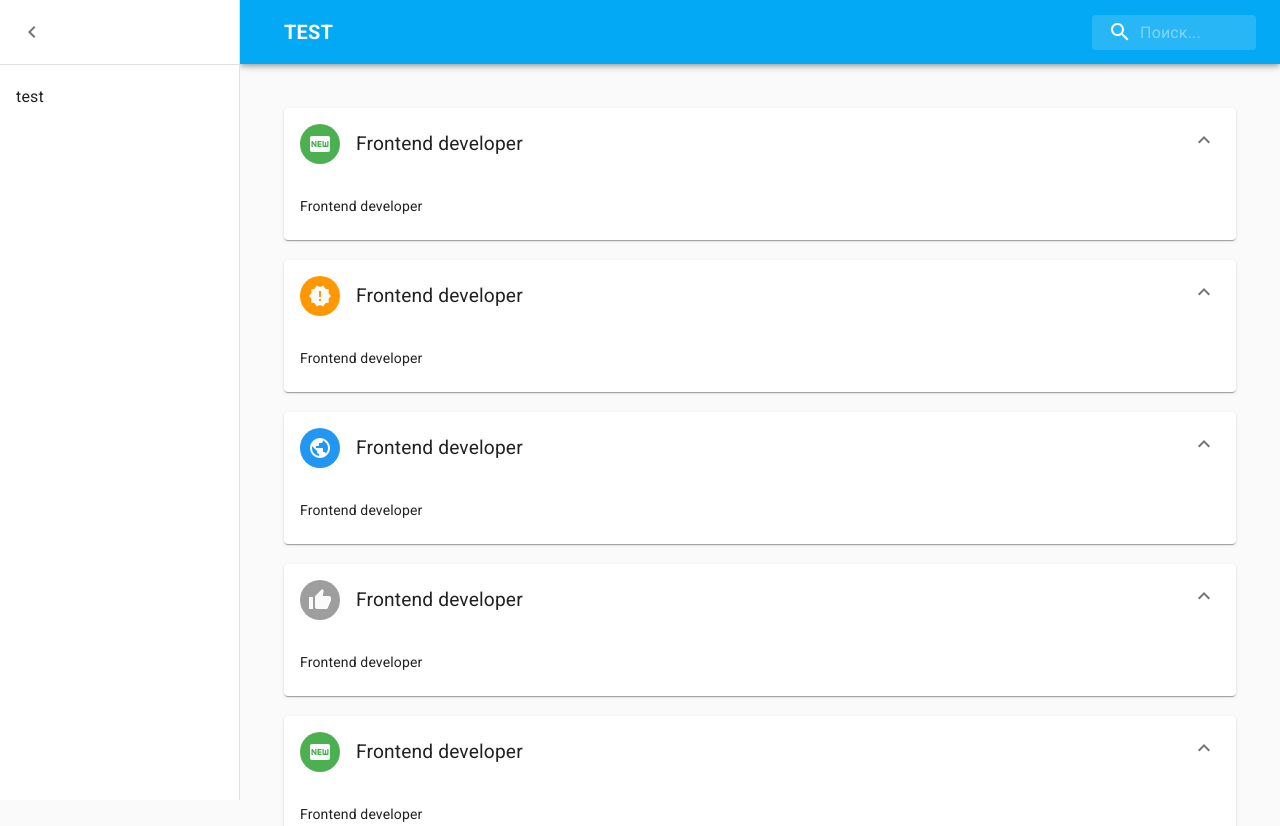
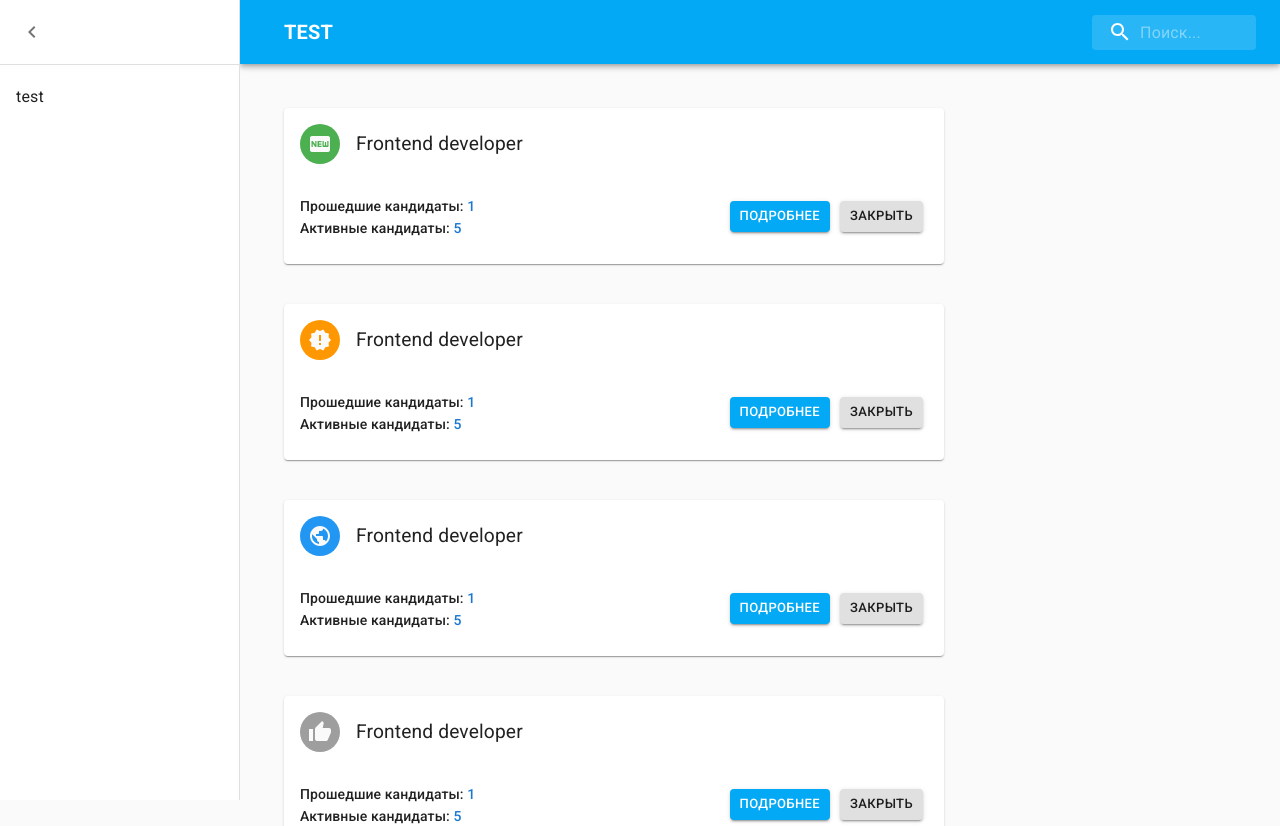
Before and after one commit to AndreyEliz/lofd-hack-gas, a React (Create React App) app in the folder client/: page /#/jobs in a window 1280 px wide. Shown: the top 826 px of the page. Built offline with nearby package versions, Linux system fonts and the light colour scheme.

Commit message:
update jobs list view

```diff
--- a/client/src/pages/JobsPage.tsx/JobListItem/JobListItem.tsx
+++ b/client/src/pages/JobsPage.tsx/JobListItem/JobListItem.tsx
@@ -8,6 +8,8 @@ import NewReleasesIcon from '@material-ui/icons/NewReleases';
 import FiberNewIcon from '@material-ui/icons/FiberNew';
 import PublicIcon from '@material-ui/icons/Public';
 import ThumbUpIcon from '@material-ui/icons/ThumbUp';
+import Typography from '@material-ui/core/Typography';
+import Button from '@material-ui/core/Button';
 
 interface IJobListItemProps {
     data: IJob
@@ -18,7 +20,10 @@ const JobListItem: React.FC<IJobListItemProps> = ({data}) => {
 
     return (
         <div className={classes.jobWrapper}>
-            <CardCustom title={data.title} avatar={
+            <CardCustom
+                collapsable={false}
+                title={data.title}
+                avatar={
                 <Avatar aria-label="recipe" className={classes.avatar}>
                     {data.status === 'new' && <FiberNewIcon/>}
                     {data.status === 'open' && <NewReleasesIcon/>}
@@ -26,7 +31,36 @@ const JobListItem: React.FC<IJobListItemProps> = ({data}) => {
                     {data.status === 'closed' && <ThumbUpIcon/>}
                 </Avatar>
             }>
-                <CardContent>{data.title}</CardContent>
+                <CardContent>
+                    <div className={classes.cardContent}>
+                        <div className={classes.jobSummary}>
+                            <Typography variant="subtitle2">
+                                Прошедшие кандидаты: <span className={classes.candidatesCount}>{data.passedCandidates}</span>
+                            </Typography>
+                            <Typography variant="subtitle2">
+                                Активные кандидаты: <span className={classes.candidatesCount}>{data.activeCandidates}</span>
+                            </Typography>
+                        </div>
+                        <div className={classes.jobActions}>
+                        <Button
+                            className={classes.actionButtons}
+                            variant="contained"
+                            size="small"
+                            color="primary"
+                        >
+                            Подробнее
+                        </Button>
+                        <Button
+                            className={classes.actionButtons}
+                            variant="contained"
+                            size="small"
+                            color="default"
+                        >
+                            Закрыть
+                        </Button>
+                        </div>
+                    </div>
+                </CardContent>
             </CardCustom>
         </div>
     );
--- a/client/src/pages/JobsPage.tsx/JobListItem/styles.ts
+++ b/client/src/pages/JobsPage.tsx/JobListItem/styles.ts
@@ -2,7 +2,12 @@ import { makeStyles, Theme } from '@material-ui/core/styles';
 import { IJob } from '../../../store/models/jobModel';
 
 export const useStyles = makeStyles((theme: Theme) => ({
-    jobWrapper: {},
+    jobWrapper: {
+        width: 700
+    },
+    candidatesCount: {
+        color: theme.palette.info.dark
+    },
     avatar: {
         backgroundColor: (data: IJob) => {
             if (data.status === 'new') return theme.palette.success.main;
@@ -11,4 +16,14 @@ export const useStyles = makeStyles((theme: Theme) => ({
             if (data.status === 'published') return theme.palette.info.main;
         }
     },
+    cardContent: {
+        display: 'flex',
+        flexDirection: 'row',
+        justifyContent: 'space-between'
+    },
+    jobSummary: {},
+    jobActions: {},
+    actionButtons: {
+        margin: 5
+    }
 }));
--- a/client/src/pages/JobsPage.tsx/JobsListPage.tsx
+++ b/client/src/pages/JobsPage.tsx/JobsListPage.tsx
@@ -12,7 +12,7 @@ const JobsPage: React.FC = () => {
 
     return (
         <div className={classes.jobsWrapper}>
-            {jobs.map((job) => <JobListItem data={job}/>)}
+            {jobs.map((job) => <JobListItem key={job.id} data={job}/>)}
         </div>
     );
 }
--- a/client/src/pages/JobsPage.tsx/styles.ts
+++ b/client/src/pages/JobsPage.tsx/styles.ts
@@ -1,5 +1,9 @@
 import {makeStyles} from '@material-ui/core/styles';
 
 export const useStyles = makeStyles(() => ({
-    jobsWrapper: {}
+    jobsWrapper: {
+        display: 'flex',
+        flexDirection: 'row',
+        flexWrap: 'wrap',
+    }
 }));
```
